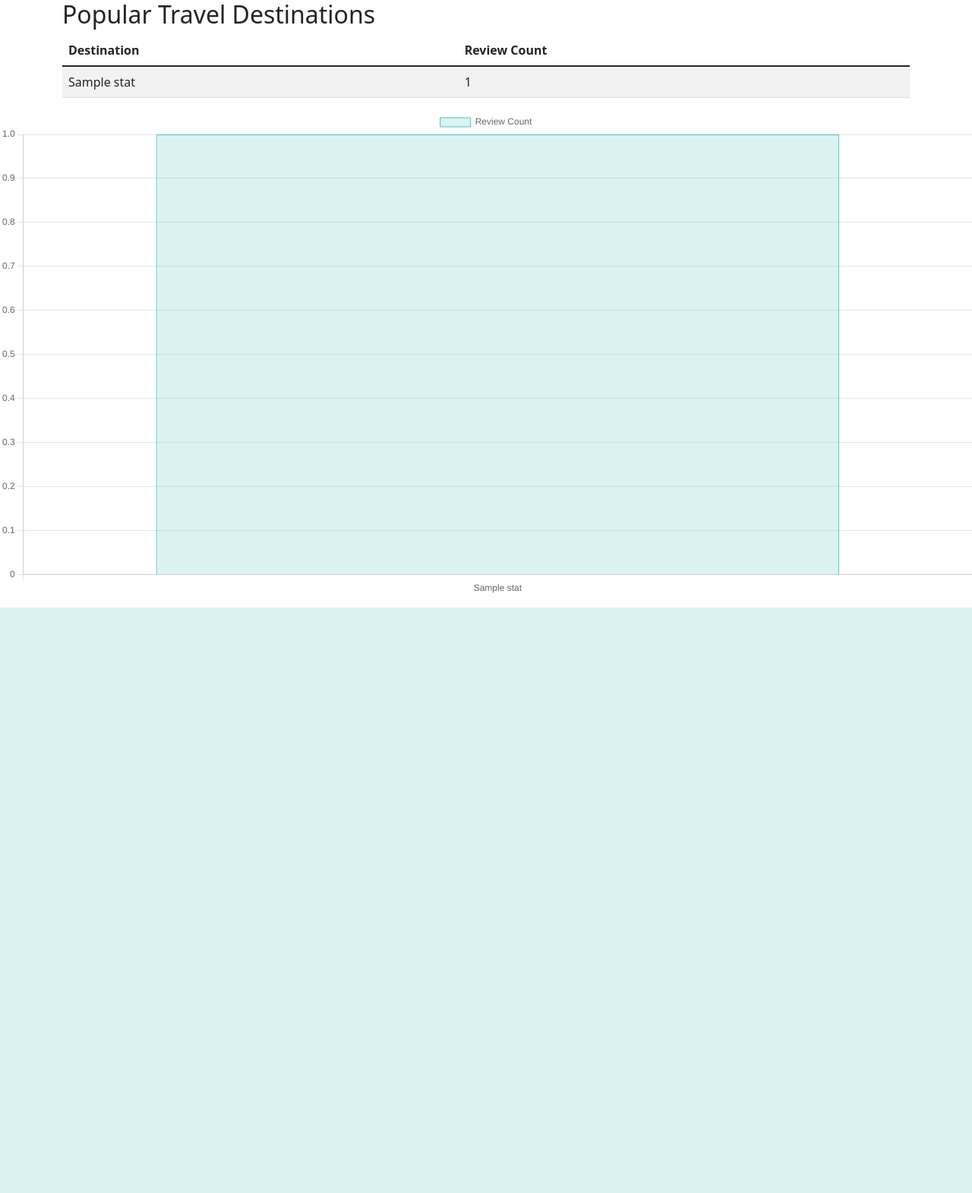
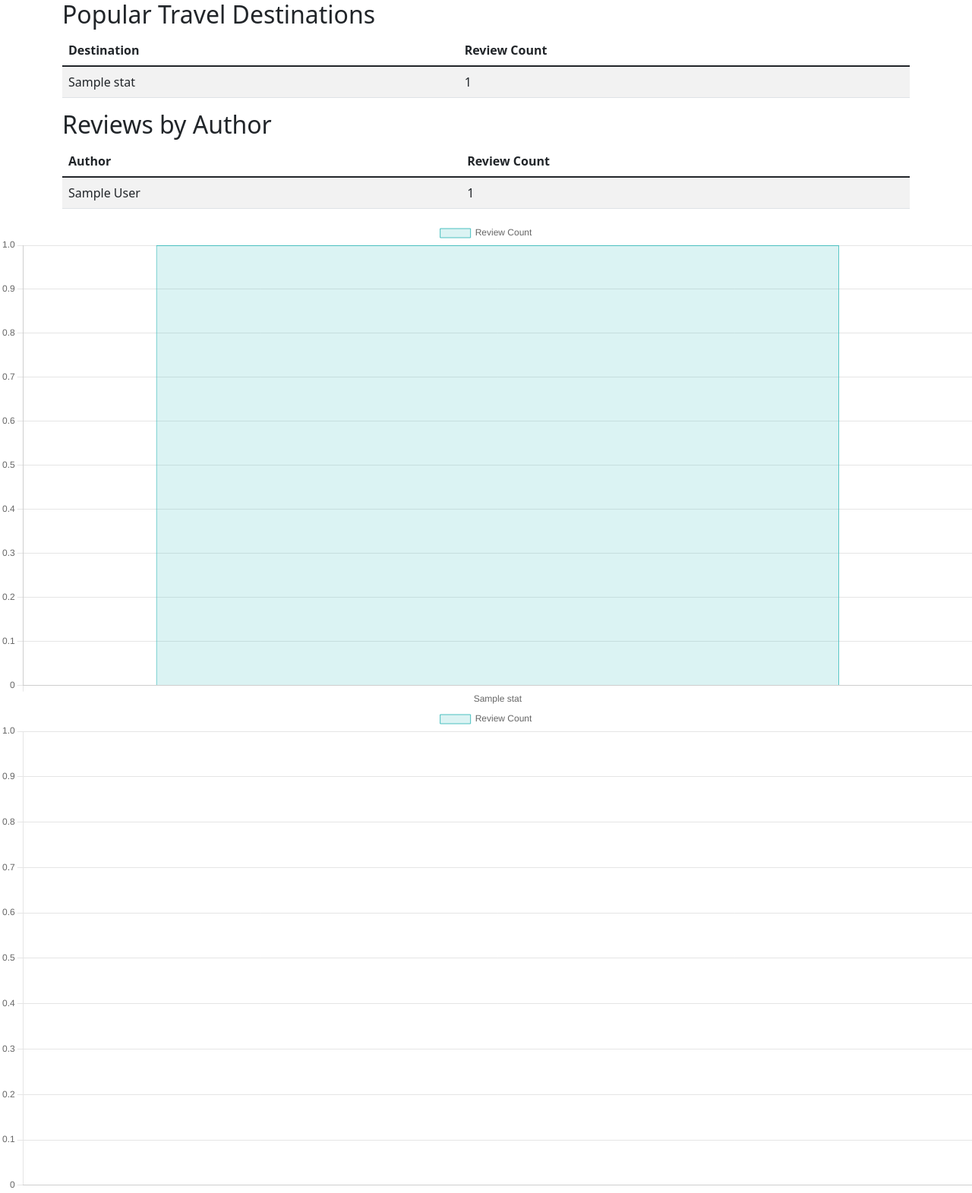
Before and after one commit to Cup-Of-Liber-Tea/MapPro, a Django app: template data/templates/travel_stats.html in a window 1280 px wide. Shown: the whole page at 76% size. Before the commit the page ends 800 px from the top, so only its background shows below. Run offline with Django 3.2, Linux system fonts and the light colour scheme; the template is opened without the code that fills it: most values are stand-ins (such as "Sample title", 1, 10 or a date in 2020).

Commit message:
data앱에 작성자별 포스팅수 df랑 그래프

```diff
--- a/data/templates/travel_stats.html
+++ b/data/templates/travel_stats.html
@@ -27,12 +27,34 @@
     </table>
 </div>
 
+<div class="container">
+     <h2>Reviews by Author</h2>
+    <table class="table table-striped">
+        <thead>
+            <tr>
+                <th>Author</th>
+                <th>Review Count</th>
+            </tr>
+        </thead>
+        <tbody>
+            {% for stat in author_stats %}
+            <tr>
+                <td>{{ stat.author }}</td>
+                <td>{{ stat.count }}</td>
+            </tr>
+            {% endfor %}
+        </tbody>
+    </table>
+</div>
+
 
 <canvas id="travelChart"></canvas>
+<canvas id="authorChart"></canvas>
 <script src="https://cdn.jsdelivr.net/npm/chart.js"></script>
 <script>
-    const ctx = document.getElementById('travelChart').getContext('2d');
-    const travelChart = new Chart(ctx, {
+    // Travel chart
+    const travelCtx = document.getElementById('travelChart').getContext('2d');
+    const travelChart = new Chart(travelCtx, {
         type: 'bar',
         data: {
             labels: [{% for stat in destination_stats %}'{{ stat.title }}',{% endfor %}],
@@ -53,7 +75,32 @@
             }
         }
     });
+
+    // Author chart
+    const authorCtx = document.getElementById('authorChart').getContext('2d');
+    const authorChart = new Chart(authorCtx, {
+        type: 'bar',
+        data: {
+            labels: {{ author_names|safe }}, // Django 템플릿에서 안전하게 렌더링된 데이터
+            datasets: [{
+                label: 'Review Count',
+                data: {{ review_counts|safe }},
+                backgroundColor: 'rgba(75, 192, 192, 0.2)',
+                borderColor: 'rgba(75, 192, 192, 1)',
+                borderWidth: 1
+            }]
+        },
+        options: {
+            responsive: true,
+            scales: {
+                y: {
+                    beginAtZero: true
+                }
+            }
+        }
+    });
 </script>
+
 
 </body>
 </html>
```
Also changed, not shown: data/views.py (+20 -3 lines).
